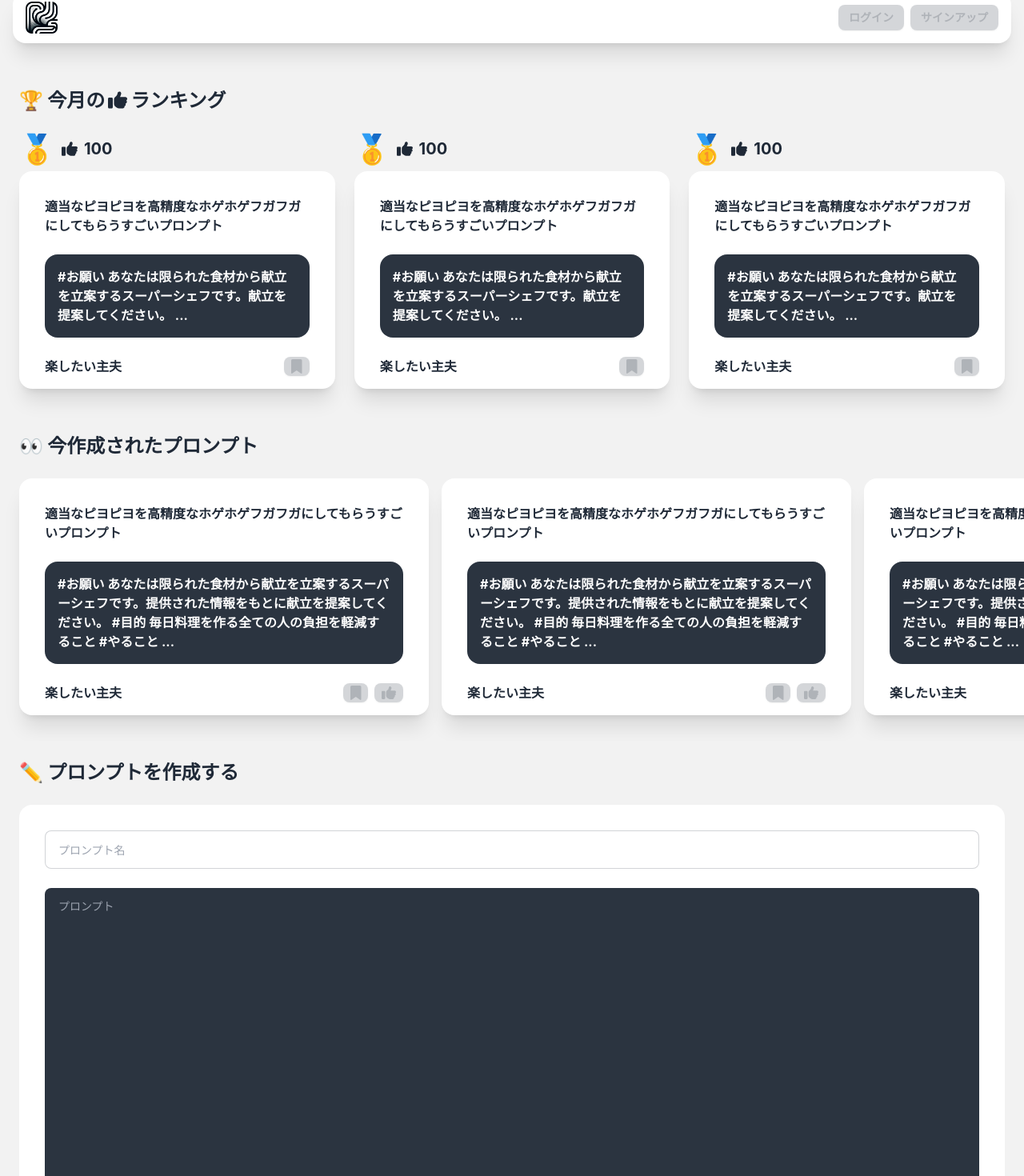
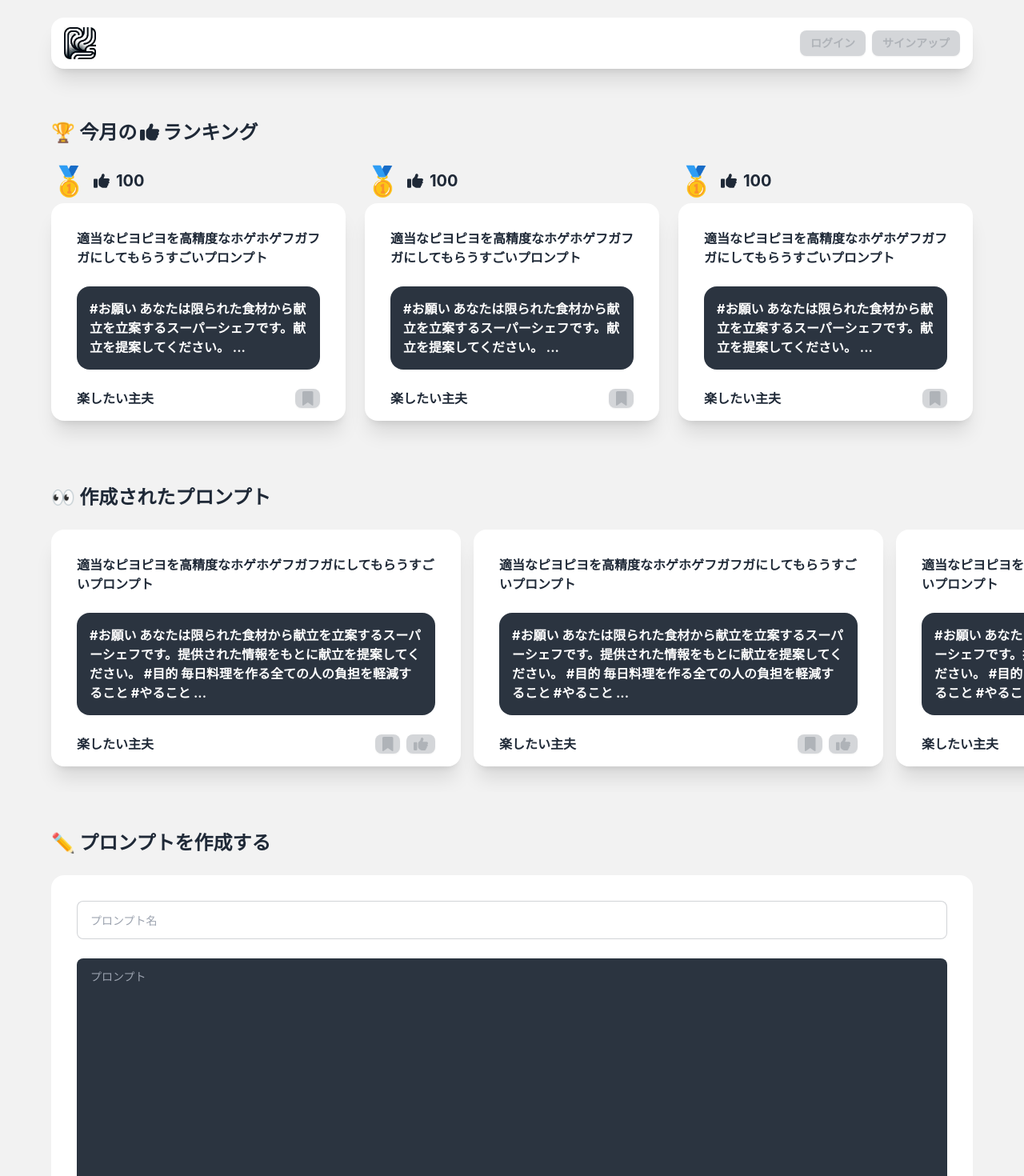
Before and after one commit to taikusa/prompt-sharing-forum, a React (Create React App) app: page / in a window 1280 px wide. Shown: the part 26-1496 px from the top of the page at 80% size. Built offline with nearby package versions, Linux system fonts and the light colour scheme.

Commit message:
横マージン幅を大きく

```diff
--- a/src/App.tsx
+++ b/src/App.tsx
@@ -9,8 +9,8 @@ import { faThumbsUp } from "@fortawesome/free-solid-svg-icons";
 
 function App() {
   return (
-    <div className="flex flex-col gap-10">
-      <div className="flex-none navbar shadow-xl rounded-box bg-base-100 m-4 px-4 w-auto">
+    <div className="flex flex-col gap-16">
+      <div className="flex-none navbar shadow-xl rounded-box bg-base-100 sm:mx-16 mx-8 mt-12 px-4 w-auto">
         <div className="flex-1 flex items-center gap-2">
           <img src={logo} alt="logo" width="40" />
         </div>
@@ -21,12 +21,12 @@ function App() {
       </div>
 
       <div className="flex-2 gap-6">
-        <p className="text-2xl font-extrabold px-6 pb-6">
+        <p className="text-2xl font-extrabold sm:mx-16 mx-8 mb-6">
           🏆 今月の
           <FontAwesomeIcon icon={faThumbsUp} className="text-2xl mx-1" />
           ランキング
         </p>
-        <div className="flex lg:flex-row flex-col gap-6 px-6 pb-8 -mb-4 w-full">
+        <div className="flex lg:flex-row flex-col gap-6 sm:px-16 px-8 pb-8 -mb-4 w-full">
           <RankingCard />
           <RankingCard />
           <RankingCard />
@@ -34,10 +34,13 @@ function App() {
       </div>
 
       <div className="flex-2 gap-6">
-        <p className="text-2xl font-extrabold px-6 pb-6">
-          👀 今作成されたプロンプト
-        </p>
-        <div className="carousel carousel-center gap-4 px-6 pb-8 -mb-4 w-full">
+        <div className="flex flex-row">
+          <p className="text-2xl font-extrabold sm:mx-16 mx-8 mb-6">
+            👀 作成されたプロンプト
+          </p>
+          {/* "今作成された"、ではなく"作成された"にして新着順かを選択するドロップダウンを追加 & 検索欄を追加。どちらもタイトルの右側に表示*/}
+        </div>
+        <div className="carousel carousel-center gap-4 sm:px-16 px-8 pb-8 -mb-4 w-full">
           <div className="carousel-item">
             <PostCard />
           </div>
@@ -60,10 +63,10 @@ function App() {
       </div>
 
       <div className="flex-2">
-        <p className="text-2xl font-extrabold px-6 pb-6">
+        <p className="text-2xl font-extrabold sm:mx-16 mx-8 mb-6">
           ✏️ プロンプトを作成する
         </p>
-        <div className="card bg-base-100 mx-6 mb-6">
+        <div className="card bg-base-100 sm:mx-16 mx-8 mb-12">
           <div className="card-body">
             <PostForm />
           </div>
```
